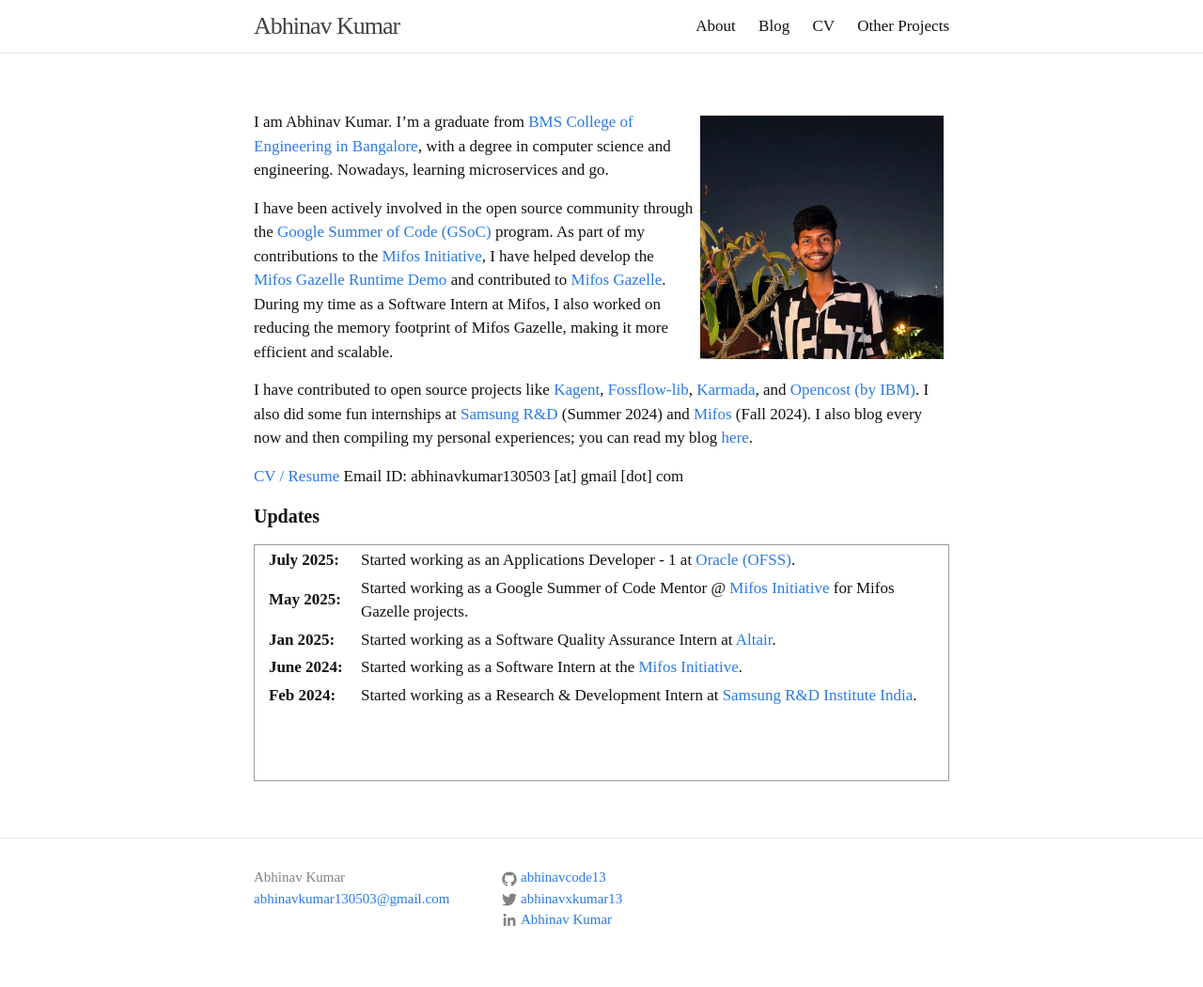
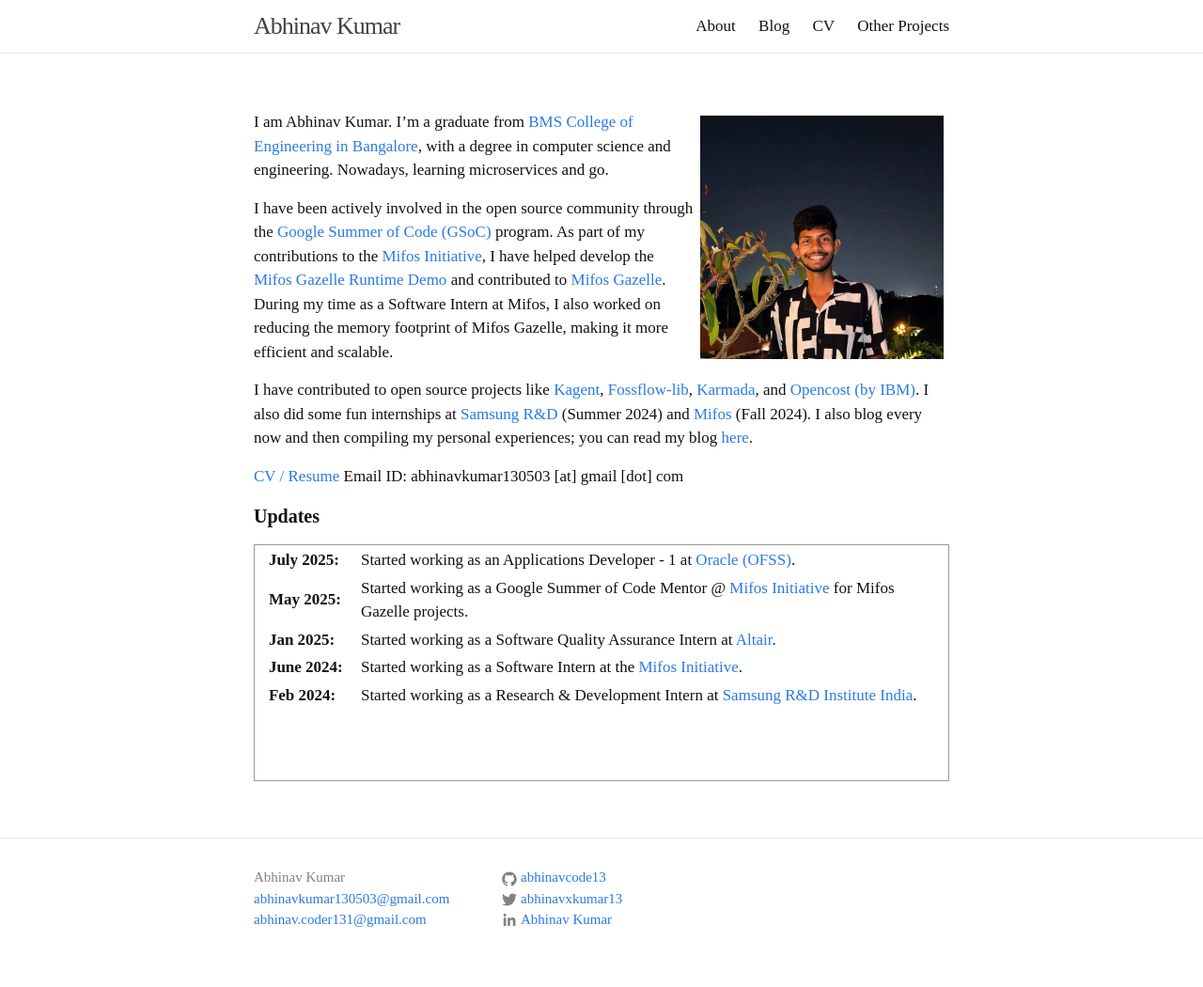
Before and after one commit to Abhinavcode13/abhinavcode13.github.io, a Jekyll site: the page built from index.md, in a window 1280 px wide. Shown: the whole page at 94% size. Built offline with Jekyll 4.4.1, drawn with Linux system fonts in a browser that asks for light colours; comment, search, counter and statistics services are not loaded.

Commit message:
Update _config.yml

```diff
--- a/_config.yml
+++ b/_config.yml
@@ -9,6 +9,7 @@
 title: Abhinav Kumar
 full_name: Abhinav Kumar
 email: abhinavkumar130503@gmail.com
+email2: abhinav.coder131@gmail.com
 description: > # this means to ignore newlines until "baseurl:"
 baseurl: "" # the subpath of your site, e.g. /blog
 url: "https://abhinavcode13.github.io" # the base hostname & protocol for your site
```
